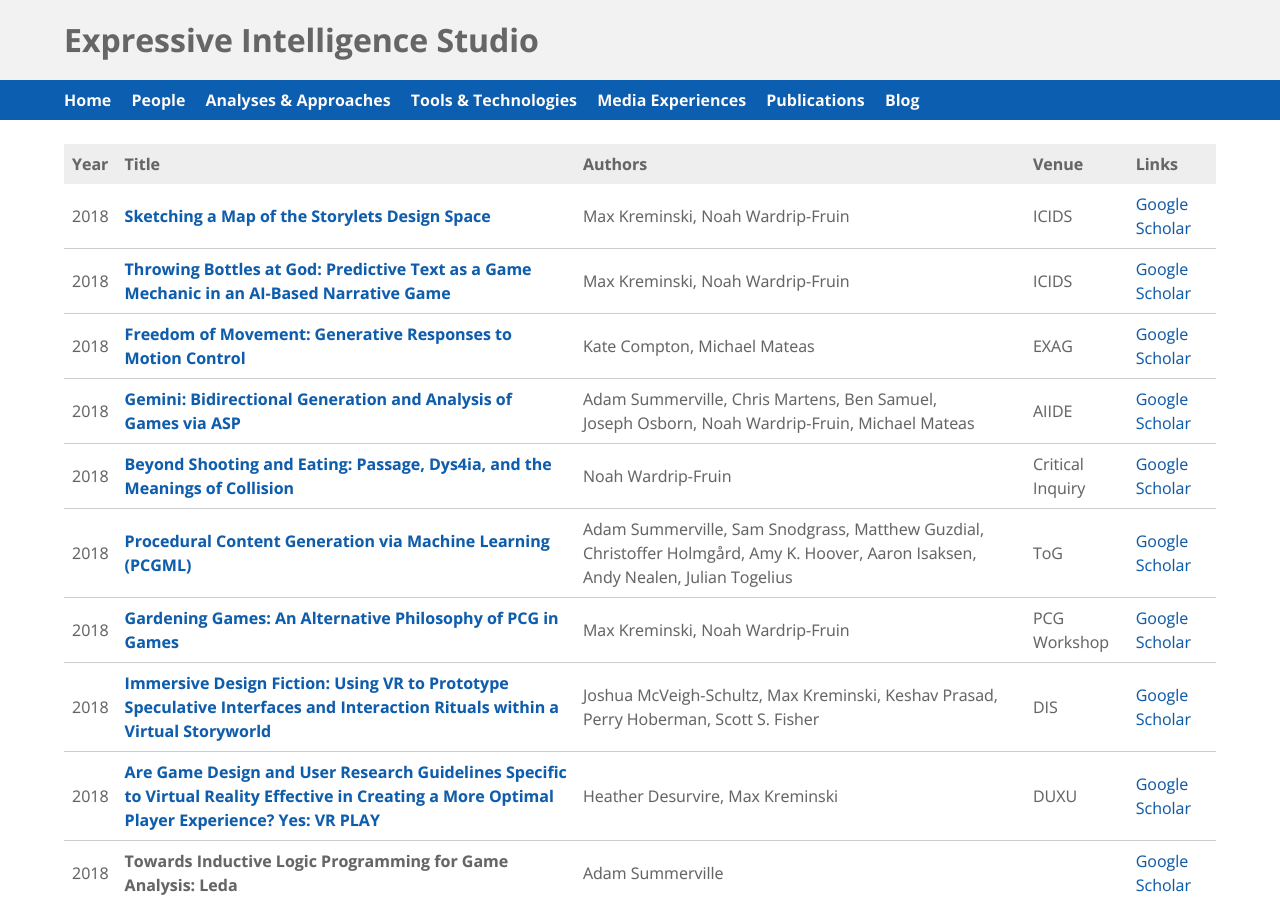
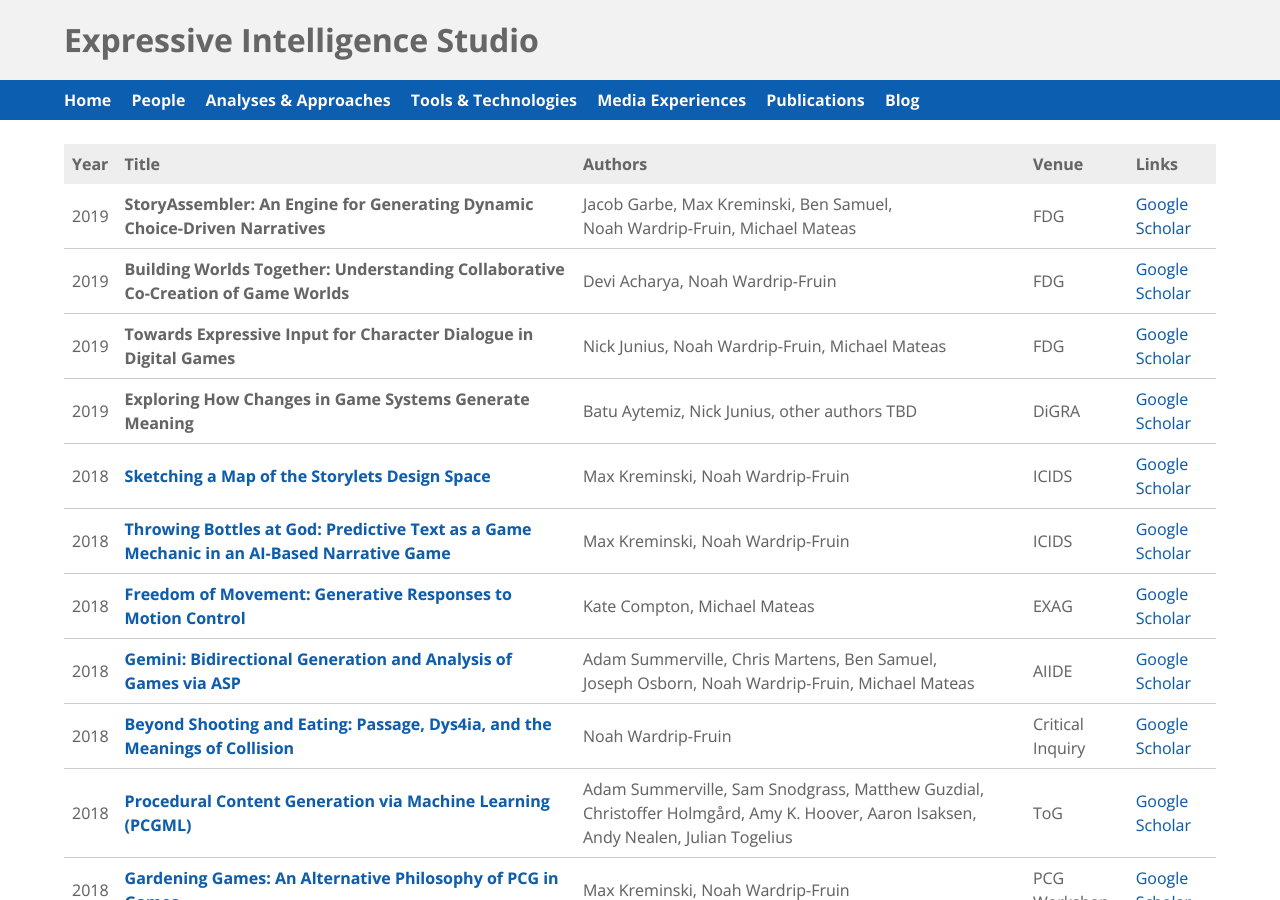
Before and after one commit to ExpressiveIntelligence/expressiveintelligence.github.io, a Jekyll site: the page built from publications/index.html, in a window 1280 px wide and 900 px high. Built offline with Jekyll 4.4.1, drawn with Linux system fonts in a browser that asks for light colours.

Commit message:
Add 2019 FDG + DiGRA publications to table

```diff
--- a/_data/publications.json
+++ b/_data/publications.json
@@ -1,4 +1,36 @@
 [
+{
+  "title": "StoryAssembler: An Engine for Generating Dynamic Choice-Driven Narratives",
+  "url": "",
+  "authors": ["Jacob Garbe", "Max Kreminski", "Ben Samuel", "Noah Wardrip-Fruin", "Michael Mateas"],
+  "year": "2019",
+  "venue": "FDG",
+  "venue_long": "Foundations of Digital Games (forthcoming)"
+},
+{
+  "title": "Building Worlds Together: Understanding Collaborative Co-Creation of Game Worlds",
+  "url": "",
+  "authors": ["Devi Acharya", "Noah Wardrip-Fruin"],
+  "year": "2019",
+  "venue": "FDG",
+  "venue_long": "Foundations of Digital Games (forthcoming)"
+},
+{
+  "title": "Towards Expressive Input for Character Dialogue in Digital Games",
+  "url": "",
+  "authors": ["Nick Junius", "Noah Wardrip-Fruin", "Michael Mateas"],
+  "year": "2019",
+  "venue": "FDG",
+  "venue_long": "Foundations of Digital Games (forthcoming)"
+},
+{
+  "title": "Exploring How Changes in Game Systems Generate Meaning",
+  "url": "",
+  "authors": ["Batu Aytemiz", "Nick Junius", "other authors TBD"],
+  "year": "2019",
+  "venue": "DiGRA",
+  "venue_long": "Digital Games Research Association (forthcoming)"
+},
 {
   "title": "Sketching a Map of the Storylets Design Space",
   "url": "https://mkremins.github.io/publications/Storylets_SketchingAMap.pdf",
```
Also changed, not shown: 1 other file.
